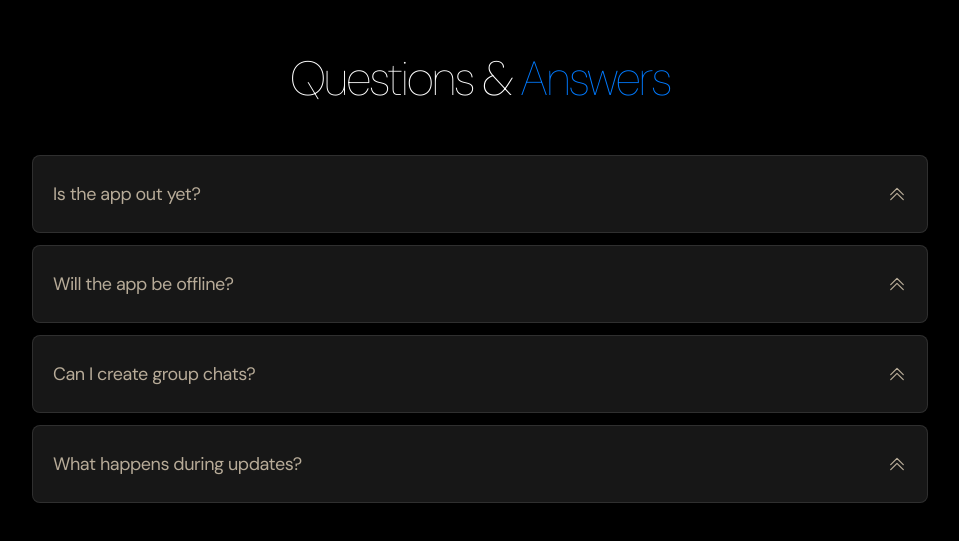
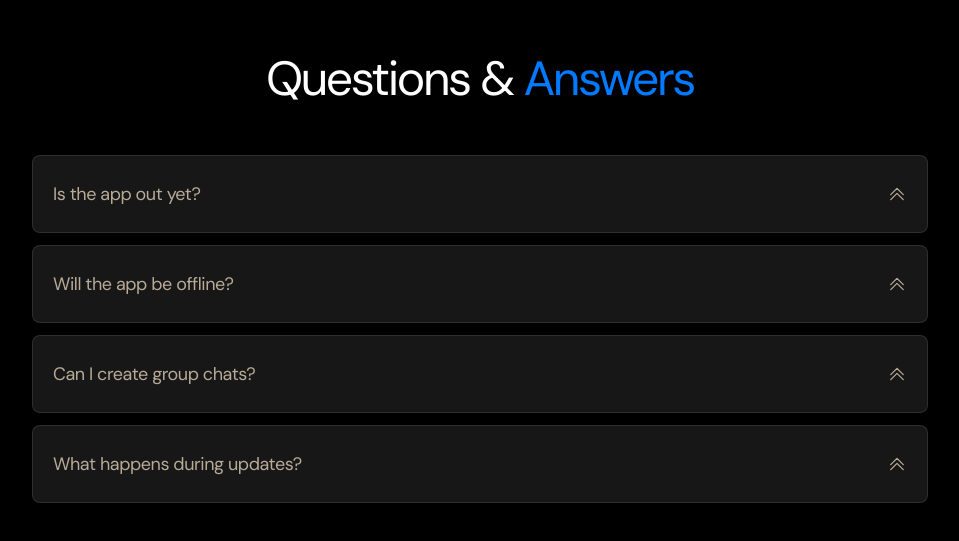
Before and after one commit to Joseph-GitStash/Inbox, a Next.js app: page / in a window 1280 px wide. Shown: the part 2076-2617 px from the top of the page, without its empty margins (160-1119 px from the left). Built offline with nearby package versions, Linux system fonts and the light colour scheme.

Commit message:
Minor text change

```diff
--- a/components/Projects/Faqs.tsx
+++ b/components/Projects/Faqs.tsx
@@ -43,7 +43,7 @@ const Faqs = () => {
                 once: false
               }}
         className="container">
-          <h1 className="text-4xl font-thin md:text-5xl tracking-tighter text-center mb-3 ">
+          <h1 className="text-4xl md:text-5xl tracking-tighter text-center mb-3 ">
             <span className=" ">Questions</span>{" "}
             <span className="">&</span>{" "}
             <span className="text-[#007aff]">Answers</span>
```
